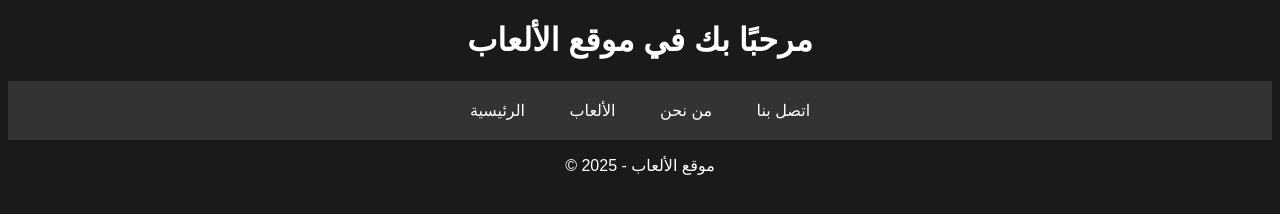
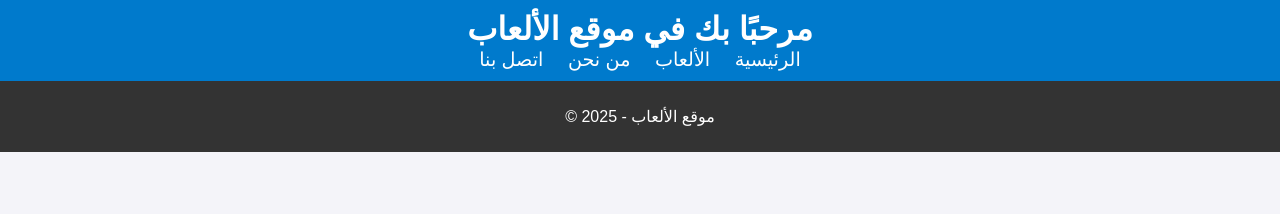
Before and after one commit to Rahmantarsh/math, a plain HTML site: page index.html in a window 1280 px wide. Drawn offline with Linux system fonts and the light colour scheme.

Commit message:
Update index.html

```diff
--- a/index.html
+++ b/index.html
@@ -4,7 +4,7 @@
     <meta charset="UTF-8">
     <meta name="viewport" content="width=device-width, initial-scale=1.0">
     <title>موقعي للألعاب</title>
-    <link rel="stylesheet" href="/style.css">
+    <link rel="stylesheet" href="/style1.css">
 </head>
 <body>
     <header>
```
